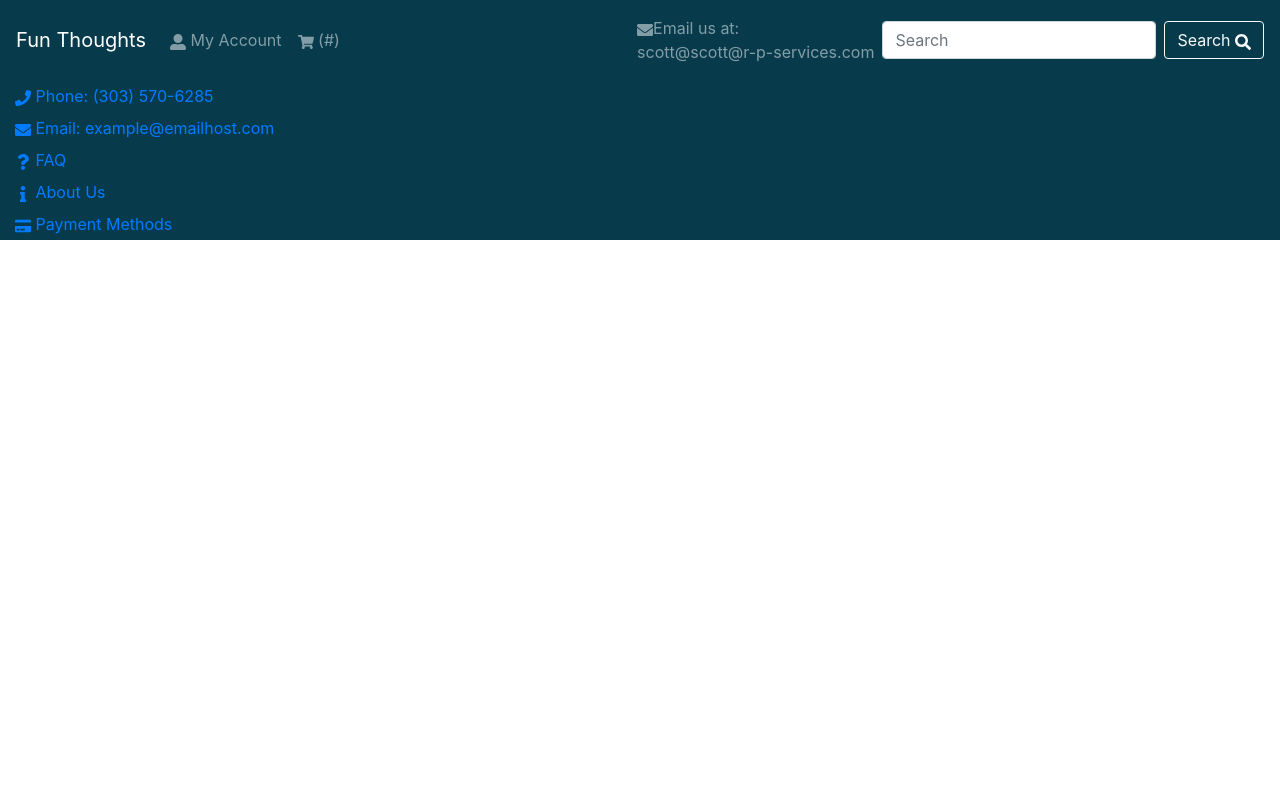
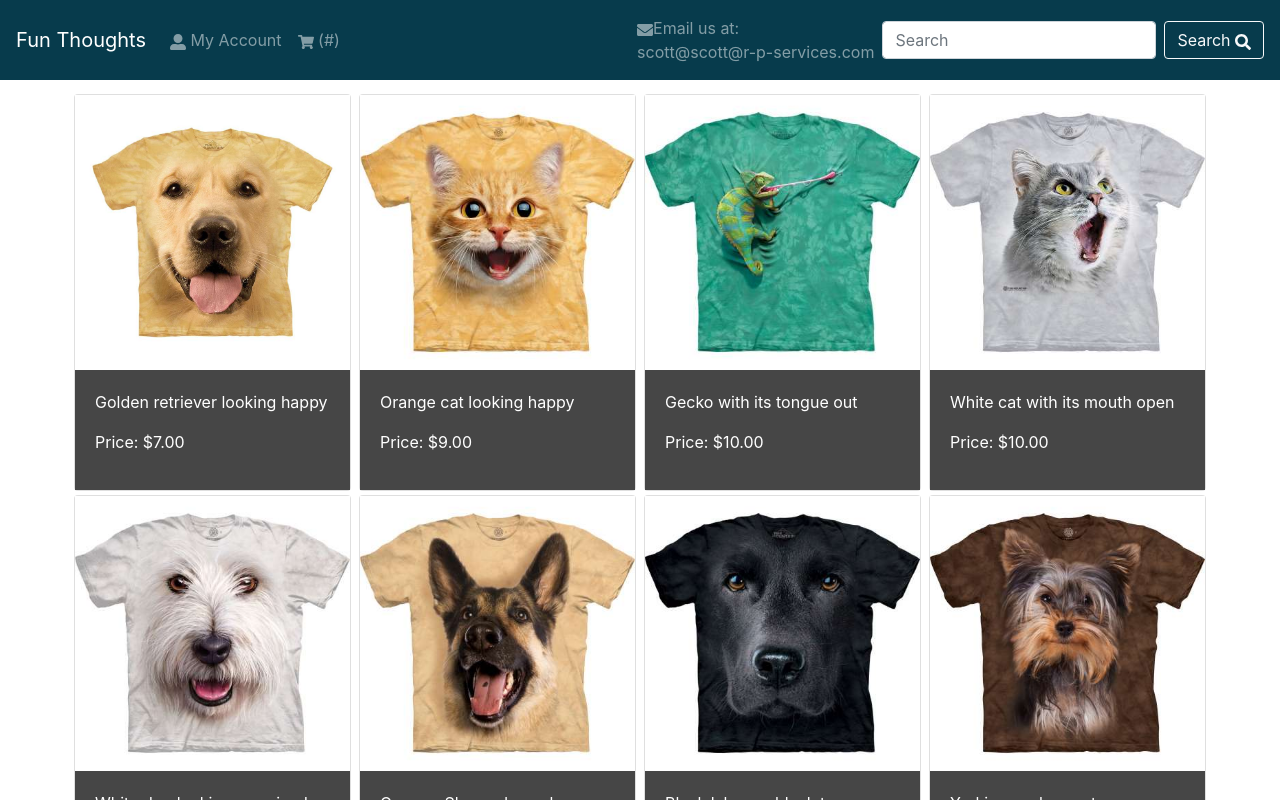
Before and after one commit to RSnodgrass92/fun-thoughts, a React (Create React App) app: page /search in a window 1280 px wide. Shown: the top 800 px of the page. Built offline with nearby package versions, Linux system fonts and the light colour scheme.

Commit message:
Search page working!

```diff
--- a/src/App.js
+++ b/src/App.js
@@ -1,6 +1,6 @@
 import { Component } from 'react';
 import './App.scss';
-import {Route, BrowserRouter as Router, Switch, Link} from 'react-router-dom'
+import {Route, BrowserRouter as Router, Switch} from 'react-router-dom'
 
 
 //Pages
@@ -15,6 +15,7 @@ import BestSellers from "./pages/bestsellers.js"
 import Mens from "./pages/mens.js"
 import Womens from "./pages/womens.js"
 import ForEveryone from "./pages/foreveryone.js"
+import Search from "./pages/search.js"
 //Components
 import Header from "./components/nav.js"
 import Footer from "./components/footer.js"
@@ -39,6 +40,7 @@ class App extends Component {
                 <Route path="/mens" component={Mens}/>
                 <Route path="/womens" component={Womens}/>
                 <Route path="/foreveryone" component={ForEveryone}/>
+                <Route path="/search" component={Search}/>
                 </Switch>
                 <Footer />
             </Router>
--- a/src/components/displaybytag.js
+++ b/src/components/displaytees.js
@@ -1,6 +1,6 @@
 import { Component } from 'react';
 
-class DisplayByTag extends Component
+class DisplayTees extends Component
 
 {
     constructor(props)
@@ -21,4 +21,4 @@ class DisplayByTag extends Component
       }
 };
 
-export default DisplayByTag;
+export default DisplayTees;
--- a/src/components/nav.js
+++ b/src/components/nav.js
@@ -1,13 +1,31 @@
-import { Component } from 'react';
+import React,{ Component } from 'react';
 import {FaEnvelope,FaShoppingCart, FaUserAlt, FaSearch} from "react-icons/fa";
 import {Navbar,Nav,Form,FormControl,Button} from "react-bootstrap";
 import {Link} from "react-router-dom";
+
+let searchTerms="";
 class Header extends Component
 {
     constructor(props)
     {
       super(props)
+      this.state={
+        value: ""
+      }
+      this.handleInputChange=this.handleInputChange.bind(this)
     }
+
+    findItems = () =>
+    {
+      searchTerms=this.state.value;
+    }
+
+    handleInputChange(event)
+    {
+        this.setState({value: event.target.value});
+    }
+
+
     render(){
       return(
         <div className="container-fluid p-0">
@@ -22,8 +40,8 @@ class Header extends Component
                   <Nav>
                   <Nav.Link href="mailto:scott@scott@r-p-services.com" ><FaEnvelope/>Email us at:<br></br>scott@scott@r-p-services.com </Nav.Link>
                   <Form inline>
-                   <FormControl type="text" placeholder="Search" className="mr-sm-2" />
-                   <Button variant="outline-light">Search <FaSearch/></Button>
+                   <FormControl onChange={this.handleInputChange} type="text" placeholder="Search" className="mr-sm-2" />
+                   <Link to="/search"><Button onClick={this.findItems} variant="outline-light">Search <FaSearch/></Button></Link>
                   </Form>
                   </Nav>
                 </Navbar.Collapse>
@@ -33,4 +51,5 @@ class Header extends Component
     }
   }
 
+   export {searchTerms};
   export default Header;
--- a/src/components/shirtarray.js
+++ b/src/components/shirtarray.js
@@ -75,13 +75,27 @@ new Shirt (shirt24, "Rhino tee", 9, ["fe","bs","h","w"]).add();
 //const searchtestBS= everyShirt.filter(item => item.tags.includes("bs"))
 //give each one a tag to impliment search functionality, really what we want to do is pass in variables as a prop to our funcntion search tags using regex like above: take in data from the input field and change it to the search field. we need a function to create shirts based on data taken in we can use a factory function for this.
 
-function filterByTags(array,tagsArr=[],cssclass="")
+function filterByTags(array,tagsArr=[])
 {
     let filteredArr= array;
     for (let x=0; x<tagsArr.length; x++)
     {
         filteredArr = filteredArr.filter(item => item.tags.includes(tagsArr[x]))
     }
+ return filteredArr;
+}
+
+
+function filterBySearch(array,searchterm="")
+{
+
+const searchRegex = new RegExp (searchterm,"i")
+const filteredArr= array.filter(index=> searchRegex.test(index.description));
+console.log(filteredArr.length)
+return filteredArr;
+}
+
+function display(filteredArr=[],cssclass=""){
 
     const remainder=filteredArr.length%4;
     const addon=filteredArr.slice(filteredArr.length-remainder, filteredArr.length);
@@ -117,6 +131,5 @@ const output= [show,showEnd];
 return output;
 }
 
-
-export {everyShirt, filterByTags};
+export {everyShirt, filterByTags,filterBySearch,display};
 export default everyShirt;
--- a/src/pages/bestsellers.js
+++ b/src/pages/bestsellers.js
@@ -1,9 +1,9 @@
 import { Component } from 'react';
-import DisplayByTag from '../components/displaybytag.js';
-import {everyShirt,filterByTags} from "../components/shirtarray.js";
+import DisplayTees from '../components/displaytees.js';
+import {everyShirt,filterByTags,filterBySearch,display} from "../components/shirtarray.js";
 
-const display = filterByTags(everyShirt,["bs"]);
-
+let filteredArray= filterByTags(everyShirt,["bs"])
+const vals= display(filteredArray)
 
 class BestSellers extends Component
 
@@ -11,7 +11,7 @@ class BestSellers extends Component
     render() {
 
         return (
-        <DisplayByTag start={display[0]} end={display[1]}/>
+        <DisplayTees start={vals[0]} end={vals[1]}/>
             )
       }
 };
--- a/src/pages/foreveryone.js
+++ b/src/pages/foreveryone.js
@@ -1,8 +1,9 @@
 import { Component } from 'react';
-import DisplayByTag from '../components/displaybytag.js';
-import {everyShirt,filterByTags} from "../components/shirtarray.js";
+import DisplayTees from '../components/displaytees.js';
+import {everyShirt,filterByTags,display} from "../components/shirtarray.js";
 
-const display = filterByTags(everyShirt,["fe"]);
+const filteredArray = filterByTags(everyShirt,["fe"]);
+const vals= display(filteredArray)
 
 
 class ForEveryone extends Component
@@ -11,7 +12,7 @@ class ForEveryone extends Component
     render() {
 
         return (
-        <DisplayByTag start={display[0]} end={display[1]}/>
+        <DisplayTees start={vals[0]} end={vals[1]}/>
             )
       }
 };
--- a/src/pages/mens.js
+++ b/src/pages/mens.js
@@ -1,8 +1,9 @@
 import { Component } from 'react';
-import DisplayByTag from '../components/displaybytag.js';
-import {everyShirt,filterByTags} from "../components/shirtarray.js";
+import DisplayTees from '../components/displaytees.js';
+import {everyShirt,filterByTags,display} from "../components/shirtarray.js";
 
-const display = filterByTags(everyShirt,["m"]);
+const filteredArray = filterByTags(everyShirt,["m"]);
+const vals= display(filteredArray)
 
 
 class Mens extends Component
@@ -11,7 +12,7 @@ class Mens extends Component
     render() {
 
         return (
-        <DisplayByTag start={display[0]} end={display[1]}/>
+        <DisplayTees start={vals[0]} end={vals[1]}/>
             )
       }
 };
--- /dev/null
+++ b/src/pages/search.js
@@ -0,0 +1,21 @@
+import { Component } from 'react';
+import DisplayTees from '../components/displaytees.js';
+import {everyShirt,filterBySearch,display} from "../components/shirtarray.js";
+import{searchTerms} from "../components/nav.js"
+
+
+
+
+class Search extends Component
+
+{
+    render() {
+        let filteredArray= filterBySearch(everyShirt,searchTerms)
+        const vals= display(filteredArray)
+        return (
+        <DisplayTees start={vals[0]} end={vals[1]}/>
+            )
+      }
+};
+
+export default Search;
--- a/src/pages/womens.js
+++ b/src/pages/womens.js
@@ -1,8 +1,9 @@
 import { Component } from 'react';
-import DisplayByTag from '../components/displaybytag.js';
-import {everyShirt,filterByTags} from "../components/shirtarray.js";
+import DisplayTees from '../components/displaytees.js';
+import {everyShirt,filterByTags,display} from "../components/shirtarray.js";
 
-const display = filterByTags(everyShirt,["w"]);
+const filteredArray = filterByTags(everyShirt,["w"]);
+const vals= display(filteredArray)
 
 
 class Womens extends Component
@@ -11,7 +12,7 @@ class Womens extends Component
     render() {
 
         return (
-        <DisplayByTag start={display[0]} end={display[1]}/>
+        <DisplayTees start={vals[0]} end={vals[1]}/>
             )
       }
 };
```
Also changed, not shown: 1 other file (tests, documents, lock files or other folders).
